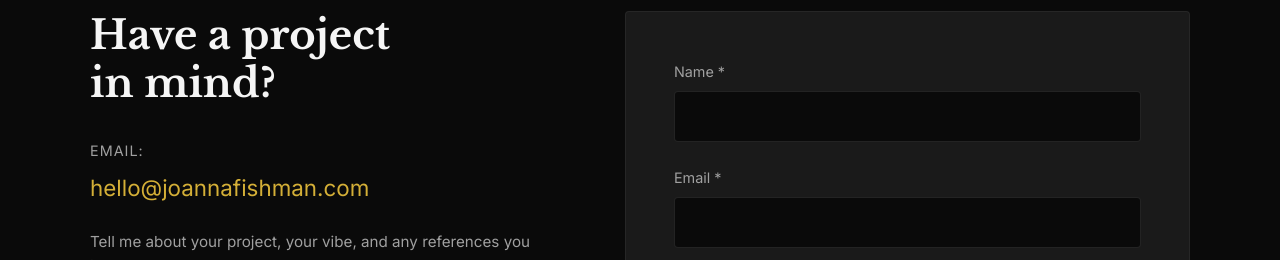
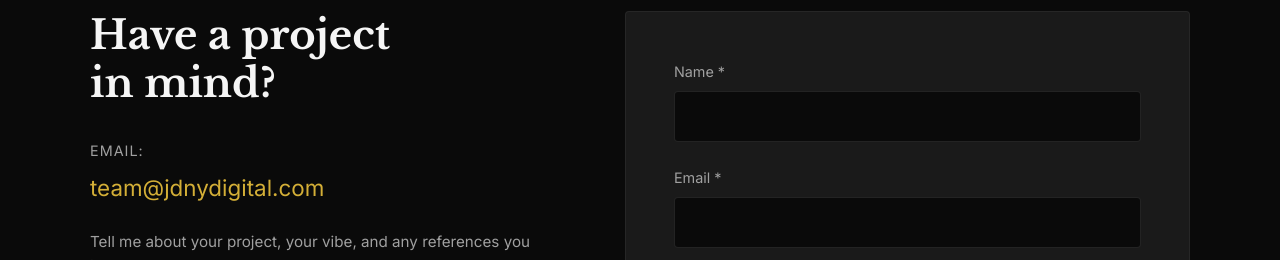
Before and after one commit to Wildiguanaa/Wildiguanaa.github.io, a plain HTML site: page index.html in a window 1280 px wide. Shown: the part 4008-4268 px from the top of the page. Drawn offline with nearby package versions, Linux system fonts and the light colour scheme.

Commit message:
email changed

```diff
--- a/index.html
+++ b/index.html
@@ -645,7 +645,7 @@
     <div class="contact-info">
       <h2>Have a project<br>in mind?</h2>
       <p class="contact-tagline">Email:</p>
-      <a href="mailto:hello@joannafishman.com" class="contact-email">hello@joannafishman.com</a>
+      <a href="mailto:team@jdnydigital.com" class="contact-email">team@jdnydigital.com</a>
       <p class="contact-note">Tell me about your project, your vibe, and any references you love.</p>
 
       <div class="contact-socials">
```
